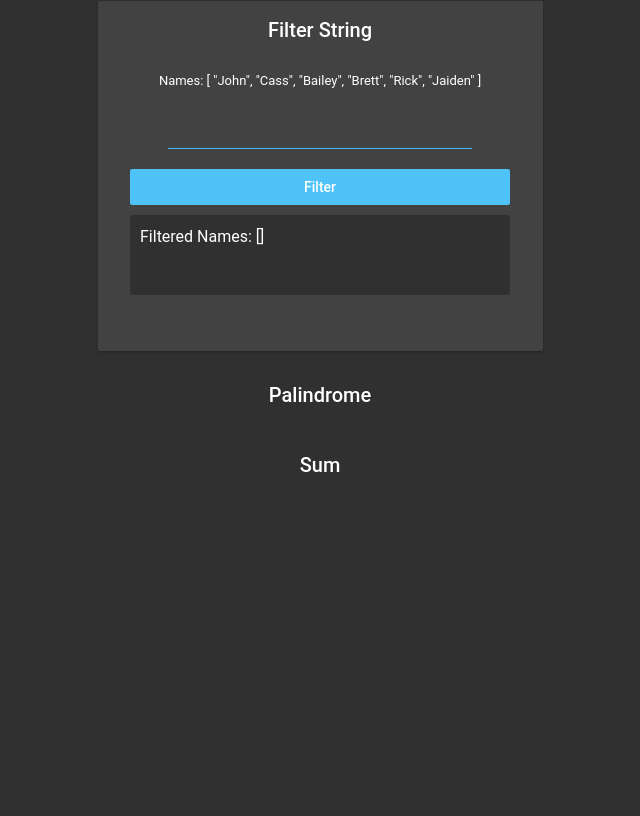
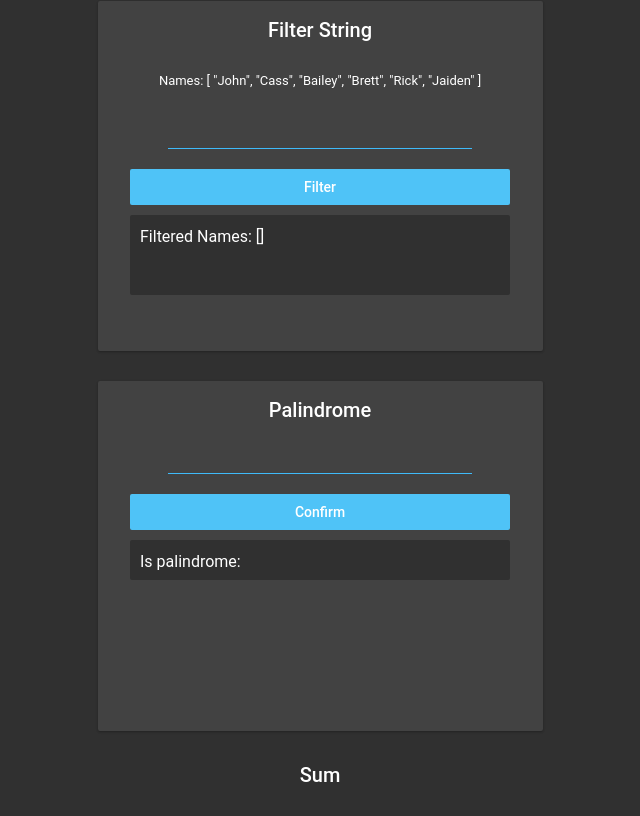
Before and after one commit to jBoothy/dev-react-toy-problems, a React (Create React App) app: page / in a window 1280 px wide. Shown: the part 734-1550 px from the top of the page, without its empty margins (320-960 px from the left). Before the commit the page ends 1239 px from the top, so only its background shows below. Built offline with nearby package versions, Linux system fonts and the light colour scheme.

Commit message:
finished palindrome

```diff
--- a/src/components/Topics/Palindrome.js
+++ b/src/components/Topics/Palindrome.js
@@ -1,10 +1,40 @@
 import React, {Component} from 'react'
 
 export default class Palindrome extends Component{
+    constructor(){
+        super();
+
+        this.state = {
+            userInput: '',
+            palindrome: ''
+        }
+    }
+
+    handleChange(input){
+        this.setState({ userInput: input });
+    }
+
+    isPalindrome(userInput){
+        let forwards = userInput;
+        let backwards = userInput;
+        backwards = backwards.split('');
+        backwards = backwards.reverse('');
+        backwards = backwards.join('');
+
+        if(forwards===backwards){
+            this.setState({ palindrome: 'true' });
+        } else{
+            this.setState({ palindrome: 'false' })
+        }
+    }
+
     render(){
         return (
-            <div className='parentDivPalindrome'>
+            <div className='puzzleBox filterStringPB'>
                 <h4>Palindrome</h4>
+                <input className='inputLine' onChange={(e)=>this.handleChange(e.target.value)}></input>
+                <button className='confirmationButton' onClick={()=>this.isPalindrome(this.state.userInput)}>Confirm</button>
+                <span className='resultsBox'>Is palindrome: {this.state.palindrome}</span>
             </div>
         )
     }
```
